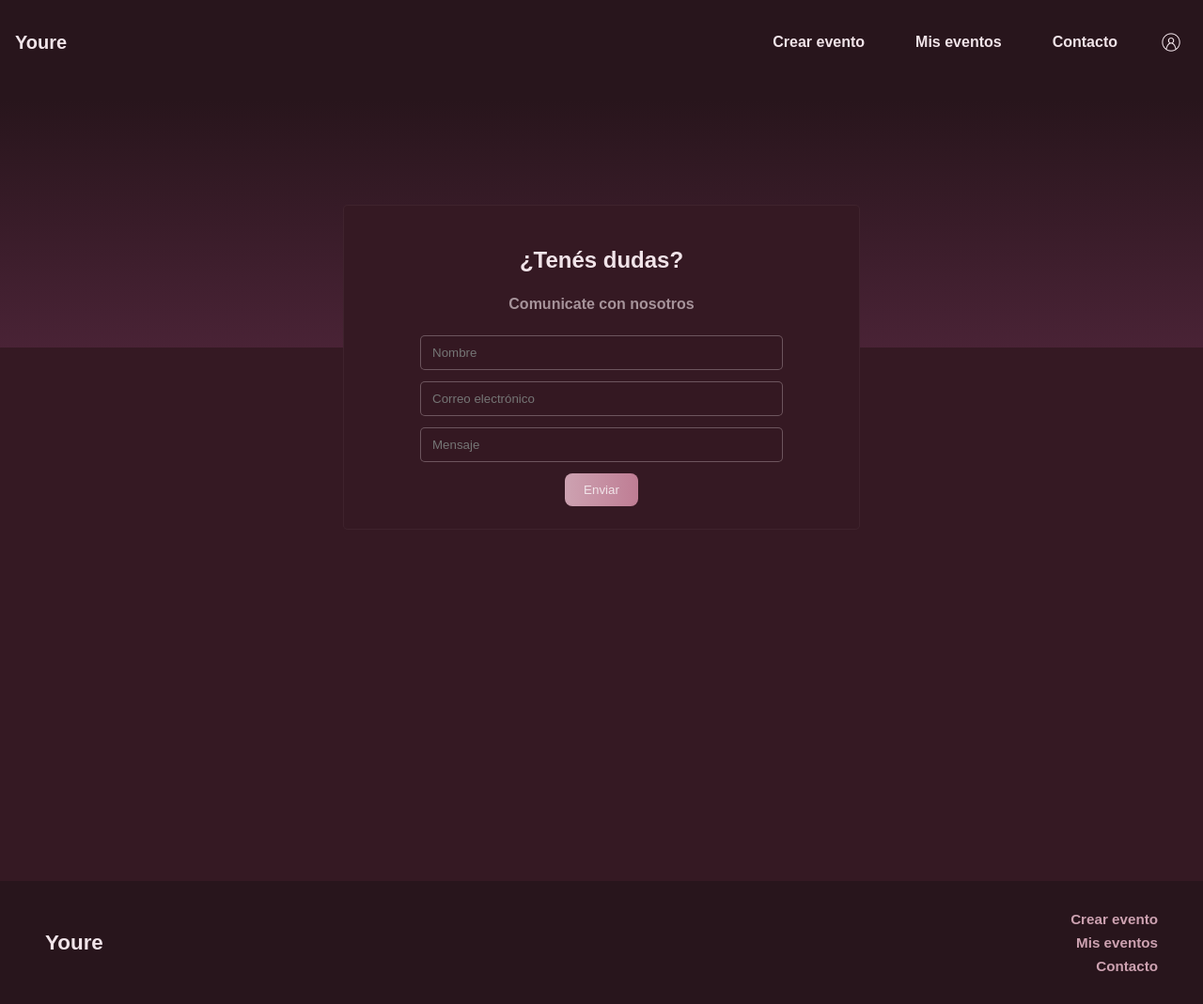
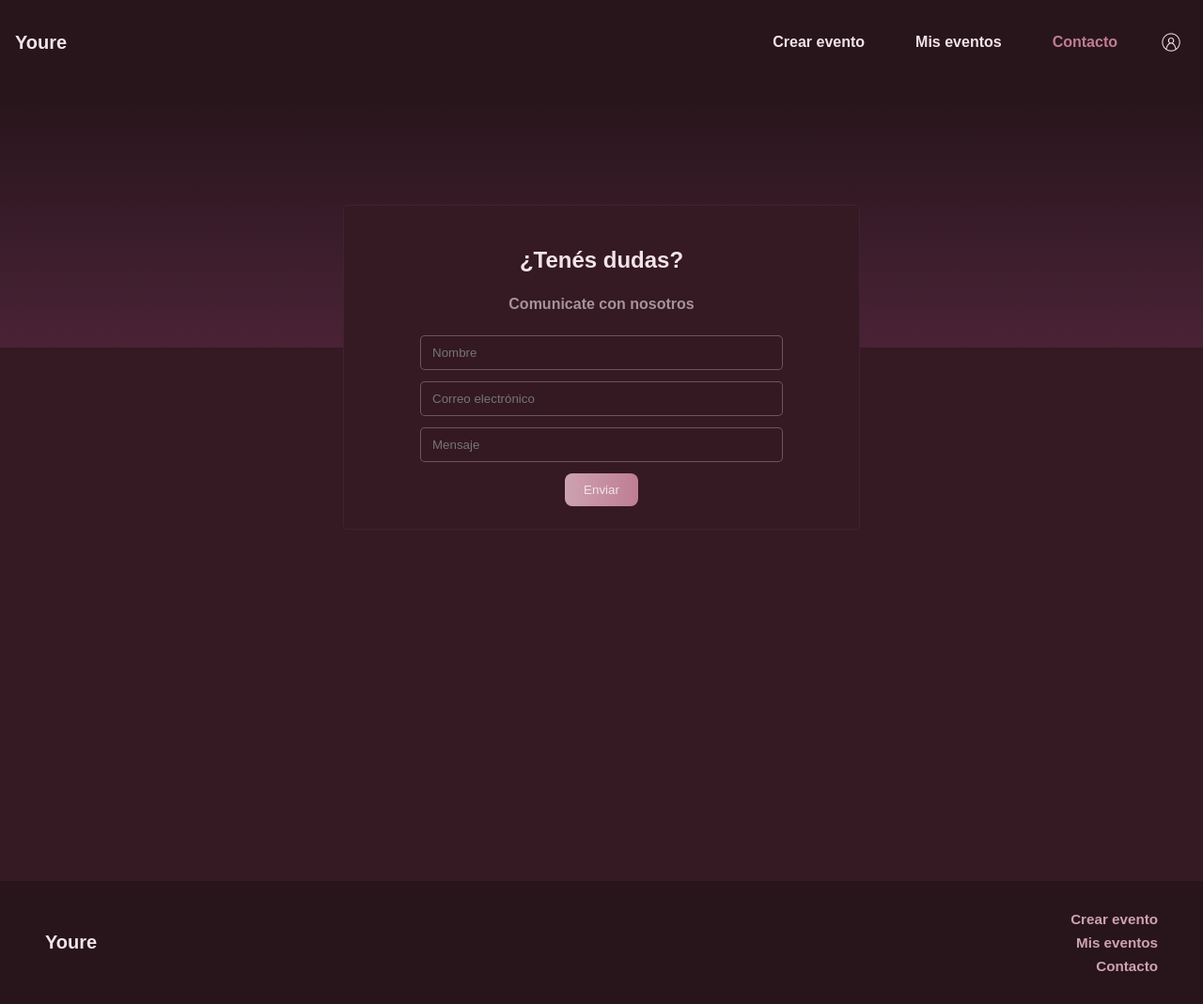
Before and after one commit to candeflres/event-manager, an Angular app in the folder frontend/: page /contact in a window 1280 px wide. Shown: the whole page at 94% size. Built offline with nearby package versions, Linux system fonts and the light colour scheme.

Commit message:
header and footer fixed

```diff
--- a/frontend/src/app/components/footer/footer.css
+++ b/frontend/src/app/components/footer/footer.css
@@ -19,9 +19,11 @@
 }
 
 .footer-left .brand {
+  text-decoration: none;
   color: #f1e4e9;
-  font-size: 1.4rem;
-  font-weight: 600;
+  font-weight: 700;
+  font-size: 20px;
+  cursor: pointer;
 }
 
 .footer-right {
--- a/frontend/src/app/components/footer/footer.html
+++ b/frontend/src/app/components/footer/footer.html
@@ -5,9 +5,9 @@
     </div>
 
     <nav class="footer-right">
-      <a routerLink="/crear-evento">Crear evento</a>
-      <a routerLink="/mis-eventos">Mis eventos</a>
-      <a routerLink="/contacto">Contacto</a>
+      <a routerLink="/crear-evento" routerLinkActive="active">Crear evento</a>
+      <a routerLink="/mis-eventos" routerLinkActive="active">Mis eventos</a>
+      <a routerLink="/contact" routerLinkActive="active">Contacto</a>
     </nav>
   </div>
 </footer>
--- a/frontend/src/app/components/header/header.css
+++ b/frontend/src/app/components/header/header.css
@@ -45,8 +45,7 @@
 }
 
 .nav a.active {
-  border: 1px solid #000;
-  background-color: #eaeaea;
+  color: #bf7d94;
 }
 
 .profile-icon {
--- a/frontend/src/app/components/header/header.html
+++ b/frontend/src/app/components/header/header.html
@@ -5,7 +5,7 @@
     <nav class="nav">
       <a routerLink="/crear-evento" routerLinkActive="active"><span>Crear evento</span></a>
       <a routerLink="/mis-eventos" routerLinkActive="active">Mis eventos</a>
-      <a routerLink="/contacto" routerLinkActive="active">Contacto</a>
+      <a routerLink="/contact" routerLinkActive="active">Contacto</a>
 
       <img src="assets/images/profile.png" alt="Perfil" class="profile-icon" routerLink="/perfil" />
     </nav>
```
Also changed, not shown: frontend/src/app/components/footer/footer.ts (+4 -4 lines).
